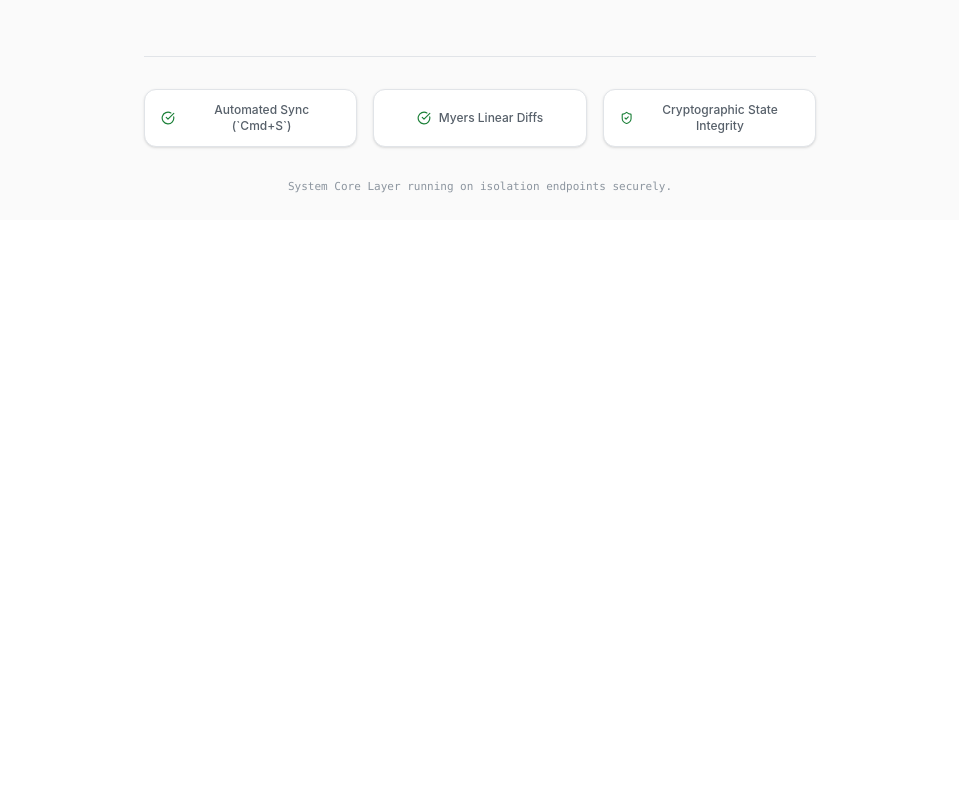
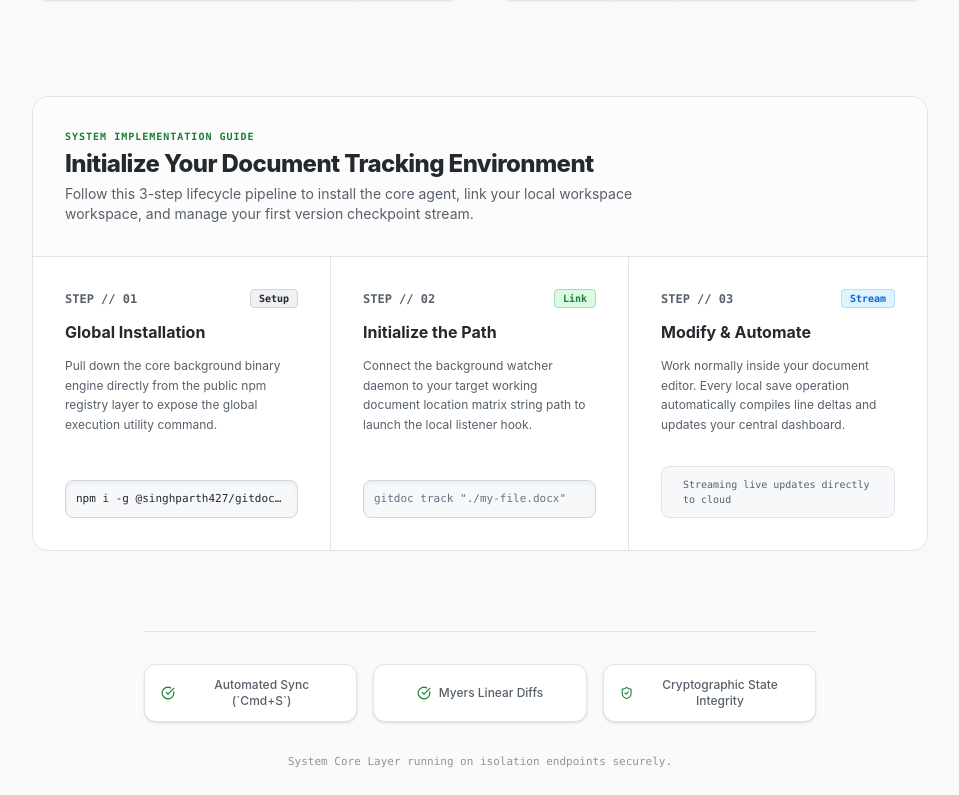
Before and after one commit to Parth-1104/Git-for-Google-Docs, a React app in the folder frontend/: page / in a window 1280 px wide. Shown: the part 720-1515 px from the top of the page, without its empty margins (160-1119 px from the left). Before the commit the page ends 940 px from the top, so only its background shows below. Built offline with nearby package versions, Linux system fonts and the light colour scheme; no server answers; the HTML template or start-up script is replaced by a standard one.

Commit message:
feat: addde redirection and all

```diff
--- a/frontend/src/pages/LandingPage.jsx
+++ b/frontend/src/pages/LandingPage.jsx
@@ -36,16 +36,18 @@ export default function LandingPage({ handleLoginTrigger, user, navigate }) {
             : isRedirecting ? 'Waking Auth Gateway Core (Render)...' : 'Production Gateway Connected'}
         </div>
 
-        <h1 className="text-5xl font-extrabold tracking-tight text-[#24292f] sm:text-7xl flex items-center justify-center gap-3">
-          DocGit
+        <h1 className="text-5xl font-extrabold tracking-tight text-[#24292f] sm:text-7xl flex ml-8.5 items-center justify-center gap-3">
+          GitDoc
           <span className="text-[#1a7f37] text-xs font-mono align-middle bg-[#dafbe1] border border-[#a1dfb1] px-2.5 py-1 rounded-full font-semibold">
             v2.0.4
           </span>
         </h1>
 
+        <strong>Complete version control for Word documents.</strong>
+
         <p className="text-[#57606a] max-w-2xl mx-auto text-base sm:text-lg leading-relaxed font-normal">
-          Automated version tracking for local documents. Run sub-second character diffs and manage historical snapshots with a light-weight background agent.
-        </p>
+  Track local changes, view character-level diffs, and roll back to any previous version straight from your terminal.
+</p>
 
         <div className="pt-4 flex flex-col sm:flex-row items-center justify-center gap-4">
           {user ? (
@@ -71,7 +73,7 @@ export default function LandingPage({ handleLoginTrigger, user, navigate }) {
               {isRedirecting ? (
                 <>
                   <Loader2 size={16} className="animate-spin text-[#dafbe1]" />
-                  Booting Secure Auth Session...
+                  Booting...
                 </>
               ) : (
                 <>
@@ -158,6 +160,95 @@ export default function LandingPage({ handleLoginTrigger, user, navigate }) {
 
       </div>
 
+{/* ========================================================================= */}
+      {/* NEW PREMIUM QUICKSTART WORKFLOW GUIDE                                     */}
+      {/* ========================================================================= */}
+      <div className="max-w-4xl w-full mt-24 border border-[#e1e4e8] rounded-2xl bg-white shadow-[0_4px_24px_rgba(0,0,0,0.02)] overflow-hidden relative z-10">
+
+        {/* Section Header */}
+        <div className="p-8 border-b border-[#e1e4e8] bg-[#fafafa]/50 backdrop-blur-sm">
+          <div className="text-[10px] font-mono uppercase tracking-widest text-[#1a7f37] font-bold mb-1">
+            System Implementation Guide
+          </div>
+          <h2 className="text-2xl font-extrabold tracking-tight text-[#24292f]">
+            Initialize Your Document Tracking Environment
+          </h2>
+          <p className="text-[#57606a] text-sm max-w-xl mt-1">
+            Follow this 3-step lifecycle pipeline to install the core agent, link your local workspace workspace, and manage your first version checkpoint stream.
+          </p>
+        </div>
+
+        {/* Workflow Matrix Grid */}
+        <div className="grid grid-cols-1 md:grid-cols-3 divide-y md:divide-y-0 md:divide-x divide-[#e1e4e8]">
+
+          {/* Step 1: Environment Setup */}
+          <div className="p-8 space-y-4 hover:bg-[#fafafa]/30 transition-colors flex flex-col justify-between">
+            <div className="space-y-3">
+              <div className="text-xs font-mono font-bold text-[#57606a] flex items-center justify-between">
+                <span>STEP // 01</span>
+                <span className="px-2 py-0.5 rounded bg-[#eff1f3] text-[10px] border border-[#d1d5da] text-[#24292f]">Setup</span>
+              </div>
+              <h3 className="text-base font-bold text-[#24292f]">
+                Global Installation
+              </h3>
+              <p className="text-[#57606a] text-xs leading-relaxed">
+                Pull down the core background binary engine directly from the public npm registry layer to expose the global execution utility command.
+              </p>
+            </div>
+            <div className="pt-4">
+              <div className="bg-[#f6f8fa] border border-[#d0d7de] rounded-lg p-2.5 font-mono text-[11px] text-[#24292f] flex items-center justify-between shadow-inner">
+                <span className="truncate select-all text-left">npm i -g @singhparth427/gitdoc-cli</span>
+              </div>
+            </div>
+          </div>
+
+          {/* Step 2: System Hook Link */}
+          <div className="p-8 space-y-4 hover:bg-[#fafafa]/30 transition-colors flex flex-col justify-between">
+            <div className="space-y-3">
+              <div className="text-xs font-mono font-bold text-[#57606a] flex items-center justify-between">
+                <span>STEP // 02</span>
+                <span className="px-2 py-0.5 rounded bg-[#dafbe1] text-[10px] border border-[#a1dfb1] text-[#1a7f37]">Link</span>
+              </div>
+              <h3 className="text-base font-bold text-[#24292f]">
+                Initialize the Path
+              </h3>
+              <p className="text-[#57606a] text-xs leading-relaxed">
+                Connect the background watcher daemon to your target working document location matrix string path to launch the local listener hook.
+              </p>
+            </div>
+            <div className="pt-4">
+              <div className="bg-[#f6f8fa] border border-[#d0d7de] rounded-lg p-2.5 font-mono text-[11px] text-[#24292f] flex items-center justify-between shadow-inner">
+                <span className="truncate select-all text-left text-gray-500">gitdoc track "./my-file.docx"</span>
+              </div>
+            </div>
+          </div>
+
+          {/* Step 3: Run & Synchronize */}
+          <div className="p-8 space-y-4 hover:bg-[#fafafa]/30 transition-colors flex flex-col justify-between">
+            <div className="space-y-3">
+              <div className="text-xs font-mono font-bold text-[#57606a] flex items-center justify-between">
+                <span>STEP // 03</span>
+                <span className="px-2 py-0.5 rounded bg-[#ddf4ff] text-[10px] border border-[#54aeff]/30 text-[#0969da]">Stream</span>
+              </div>
+              <h3 className="text-base font-bold text-[#24292f]">
+                Modify & Automate
+              </h3>
+              <p className="text-[#57606a] text-xs leading-relaxed">
+                Work normally inside your document editor. Every local save operation automatically compiles line deltas and updates your central dashboard.
+              </p>
+            </div>
+            <div className="pt-4">
+              <div className="text-[10px] font-mono text-[#57606a] flex items-center gap-1.5 bg-[#f6f8fa] p-2.5 rounded-lg border border-[#e1e4e8]">
+                <span className="h-1.5 w-1.5 bg-[#1a7f37] rounded-full animate-ping" />
+                <span>Streaming live updates directly to cloud</span>
+              </div>
+            </div>
+          </div>
+
+        </div>
+      </div>
+
+
       {/* Platform Features Grid Footer */}
       <footer className="mt-20 border-t border-[#e1e4e8] pt-8 w-full max-w-2xl relative z-10">
         <div className="grid grid-cols-1 sm:grid-cols-3 gap-4 text-center">
```
